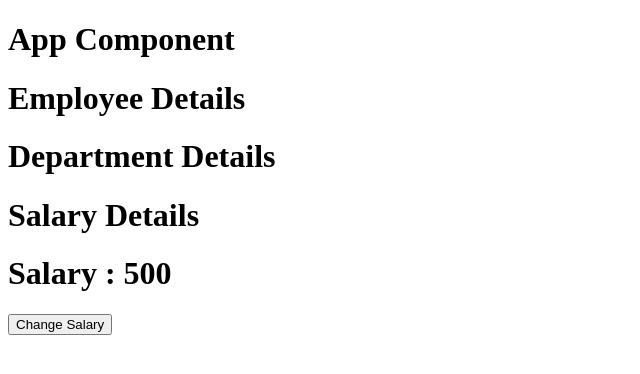
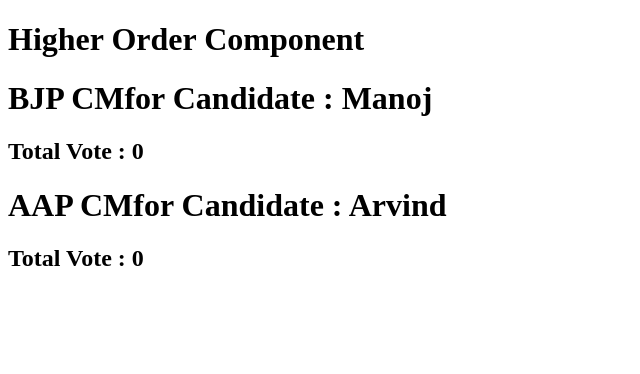
Before and after one commit to ddw1234/ReactTutorial, a React (Create React App) app in the folder reacttutorial/: page / in a window 1280 px wide. Shown: the top 374 px of the page, without its empty margins (0-640 px from the left). Built offline with nearby package versions, Linux system fonts and the light colour scheme.

Commit message:
Part 40 Higher Order Component (HOC)

```diff
--- a/reacttutorial/src/App.js
+++ b/reacttutorial/src/App.js
@@ -1,34 +1,16 @@
 import React, { Component } from 'react';
-import './App.css';
-import Employee from './liftingstate/Employee';
-import {Provider} from './context';
-
+import BJP from './bjp';
+import AAP from './aap';
 
 class App extends Component{
 
-  state={
-    name:"Dinesh",
-    department:"Science",
-    salary:500
-
-  }
-
-changehandler=()=>{
-  this.setState({salary:this.state.salary*50});
-}
-
   render(){
 
-    const data={
-      salary:this.state.salary,
-      clickChange:this.changehandler
-    }
     return(
       <>
-      <h1>App Component</h1>
-      <Provider value={data}>
-        <Employee/>
-      </Provider>
+      <h1>Higher Order Component</h1>
+      <BJP Candidate="Manoj"/>
+      <AAP Candidate="Arvind"/>
       </>
     );
   }
--- /dev/null
+++ b/reacttutorial/src/aap.jsx
@@ -0,0 +1,19 @@
+import React, { Component } from 'react';
+import CM from './votingPoll';
+
+
+class AAP extends Component{
+
+
+  render(){
+
+    return(
+      <>
+      <h1>AAP {this.props.voteFor} Candidate : {this.props.Candidate}</h1>
+      <h2 onMouseOver={this.props.hocvoteHandler}>Total Vote : {this.props.hocVoteCount}</h2>
+      </>
+    );
+  }
+}
+
+export default CM(AAP,5);
--- /dev/null
+++ b/reacttutorial/src/bjp.jsx
@@ -0,0 +1,18 @@
+import React, { Component } from 'react';
+import CM from './votingPoll';
+
+class BJP extends Component{
+
+  render(){
+
+    return(
+      <>
+      <h1>BJP {this.props.voteFor} Candidate : {this.props.Candidate}</h1>
+      <h2 onMouseOver={this.props.hocvoteHandler}>Total Vote : {this.props.hocVoteCount}</h2>
+
+      </>
+    );
+  }
+}
+
+export default CM(BJP,10);
--- /dev/null
+++ b/reacttutorial/src/votingPoll.jsx
@@ -0,0 +1,42 @@
+import React, { Component } from 'react';
+
+
+const CM = (Party,vote)=>{
+
+class NewCM extends Component{
+
+    state={
+        voteCount:0
+    }
+
+    voteHandler=()=>{
+        this.setState(
+            {
+                voteCount:this.state.voteCount + vote
+            }
+        )
+    }
+
+
+    render(){
+
+        return(
+            <>
+            <Party voteFor="CMfor"
+
+            hocVoteCount={this.state.voteCount}
+            hocvoteHandler={this.voteHandler}
+            {...this.props}
+
+            />
+
+            </>
+        );
+    }
+}
+
+return NewCM;
+
+}
+
+export default CM;
```
